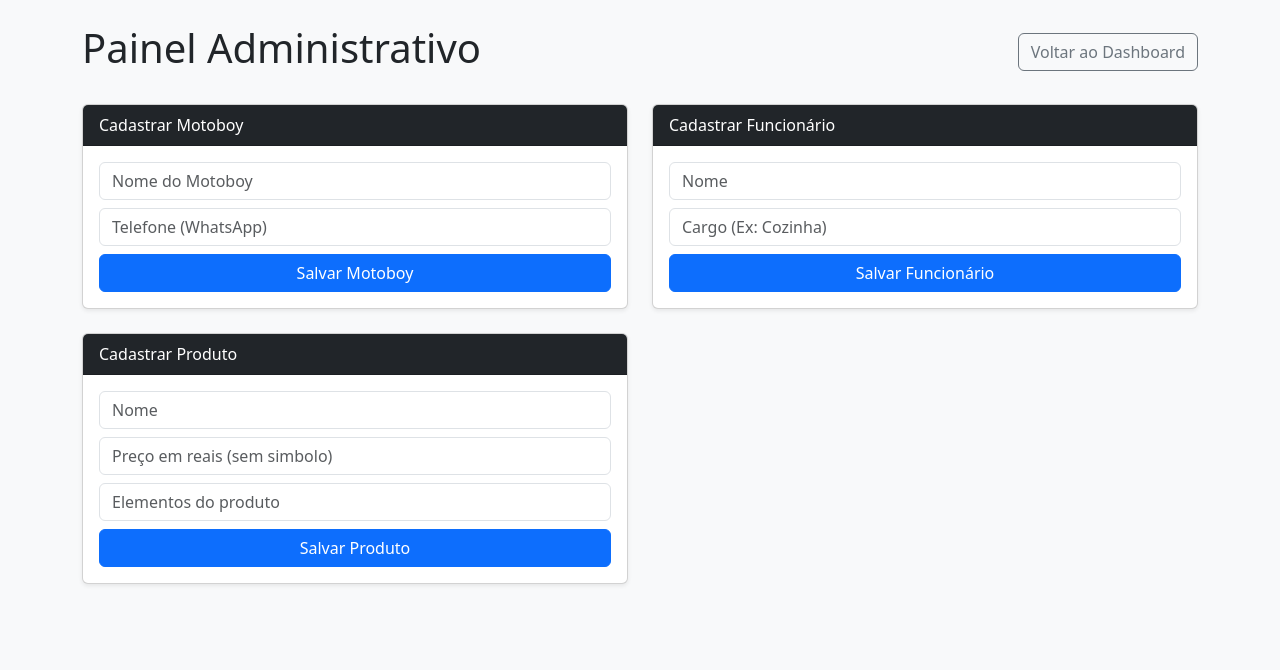
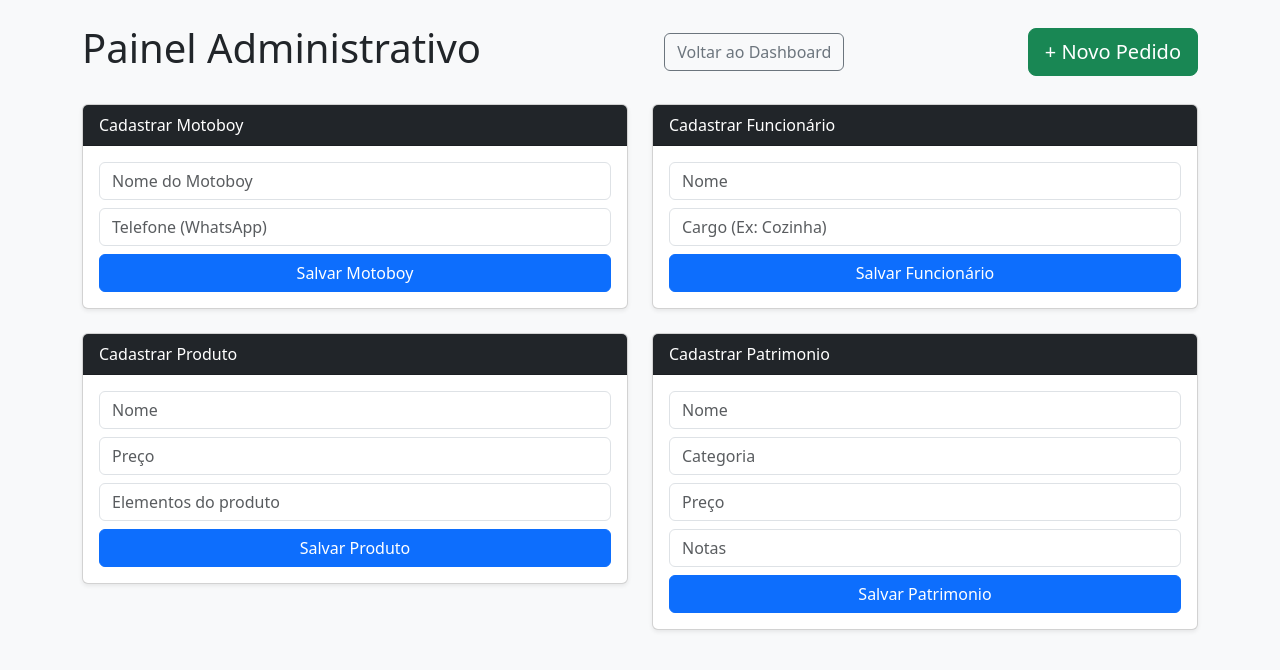
Before and after one commit to Pro7Alem/delivery, a Flask app: page /admin in a window 1280 px wide. Shown: the top 670 px of the page. Run offline with Flask 3, Linux system fonts and the light colour scheme.

Commit message:
feat: cadastro de patrimonio

```diff
--- a/app.py
+++ b/app.py
@@ -84,5 +84,23 @@ def add_product():
 
     return redirect(url_for('admin'))
 
+
+@app.post('/admin/add_c_assets')
+def add_c_asset():
+    nome = request.form.get('nome')
+    categoria = request.form.get('categoria')
+    preco = request.form.get('preco', '').strip()
+    notas = request.form.get('notas')
+
+    preco_centavos = int(float(preco) * 100)
+
+    agora = int(time.time())
+
+    exec_command(
+        "INSERT INTO company_assets (name, category, value, acquired_at, notes) VALUES (?, ?, ?, ?, ?)",
+        (nome, categoria, preco_centavos, agora, notas))
+
+    return redirect(url_for('admin'))
+
 if __name__ == '__main__':
     app.run(debug=True)
--- a/templates/admin.html
+++ b/templates/admin.html
@@ -10,6 +10,7 @@
         <div class="d-flex justify-content-between align-items-center mb-4">
             <h1>Painel Administrativo</h1>
             <a href="/" class="btn btn-outline-secondary">Voltar ao Dashboard</a>
+            <a href="/novo_pedido" class="btn btn-success btn-lg">+ Novo Pedido</a>
         </div>
 
         <div class="row">
@@ -48,13 +49,31 @@
                     <div class="card-body">
                         <form action="/admin/add_product" method="POST">
                             <input type="text" name="nome" class="form-control mb-2" placeholder="Nome" required>
-                            <input type="number" name="preco" class="form-control mb-2" placeholder="Preço em reais (sem simbolo)">
+                            <input type="number" name="preco" class="form-control mb-2" placeholder="Preço">
                             <input type="text" name="elementos" class="form-control mb-2" placeholder="Elementos do produto" required>
                             <button type="submit" class="btn btn-primary w-100">Salvar Produto</button>
                         </form>
                     </div>
                 </div>
             </div>
+
+            <!-- CADASTRO DE PATRIMONIO -->
+            <div class="col-md-6 mb-4">
+                <div class="card shadow-sm">
+                    <div class="card-header bg-dark text-white">Cadastrar Patrimonio</div>
+                    <div class="card-body">
+                        <form action="/admin/add_c_assets" method="POST">
+                            <input type="text" name="nome" class="form-control mb-2" placeholder="Nome" required>
+                            <input type="text" name="categoria" class="form-control mb-2" placeholder="Categoria">
+                            <input type="number" name="preco" class="form-control mb-2" placeholder="Preço" required>
+                            <input type="text" name="notas" class="form-control mb-2" placeholder="Notas" required>
+                            <button type="submit" class="btn btn-primary w-100">Salvar Patrimonio</button>
+                        </form>
+                    </div>
+                </div>
+            </div>
+
+        </div>
         </div>
     </div>
 </body>
--- a/templates/index.html
+++ b/templates/index.html
@@ -11,6 +11,7 @@
         <div class="d-flex justify-content-between align-items-center mb-4">
             <h1>Pedidos Ativos</h1>
             <a href="/novo_pedido" class="btn btn-success btn-lg">+ Novo Pedido</a>
+            <a href="/admin" class="btn btn-success btn-lg">Painel Admin</a>
         </div>
 
         <hr>
--- a/templates/novo_pedido.html
+++ b/templates/novo_pedido.html
@@ -9,6 +9,7 @@
 <body>
     <div class="container mt-4">
         <a href="/" class="btn btn-outline-secondary mb-3">← Voltar</a>
+        <a href="/admin" class="btn btn-success btn-lg">Painel Admin</a>
 
         <div class="card shadow-sm">
             <div class="card-header bg-dark text-white">
```
